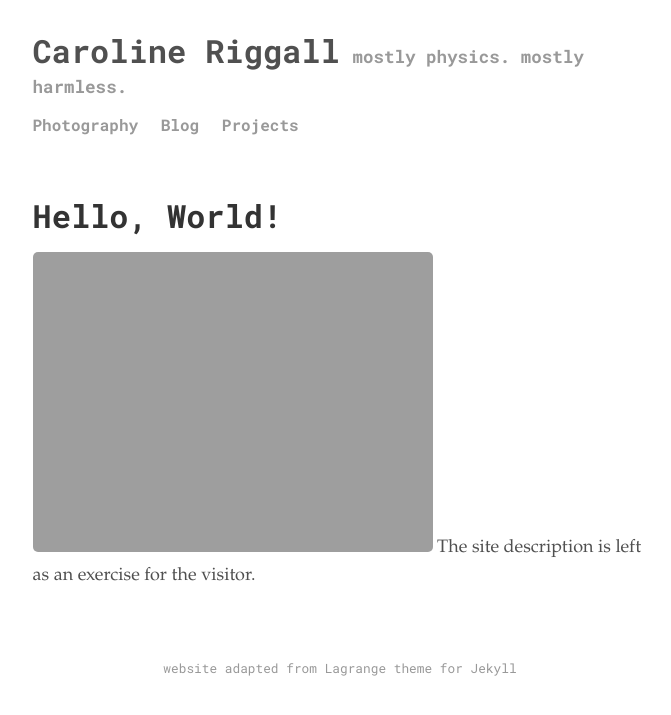
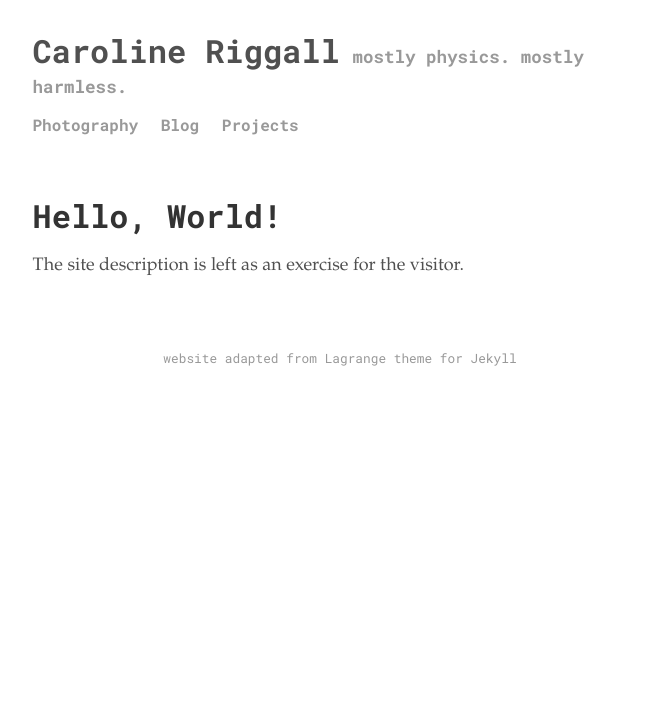
Before and after one commit to criggall/criggall.github.io, a Jekyll site: the page built from index.html, in a window 1280 px wide. Shown: the top 715 px of the page, without its empty margins (300-971 px from the left). Built offline with Jekyll 4.4.1, drawn with Linux system fonts in a browser that asks for light colours; the list of posts is cut into pages by our own code.

Commit message:
Debugging

```diff
--- a/_layouts/home.html
+++ b/_layouts/home.html
@@ -34,6 +34,6 @@ layout: page
 </div> -->
 
 
-<img src="{{ site.github.url }}/assets/img/Comet.jpeg">
+<!-- <img src="{{ site.github.url }}/assets/img/Comet.jpeg"> -->
 
 The site description is left as an exercise for the visitor.
```
Also changed, not shown: icon.ico (deleted), 1 other file.
